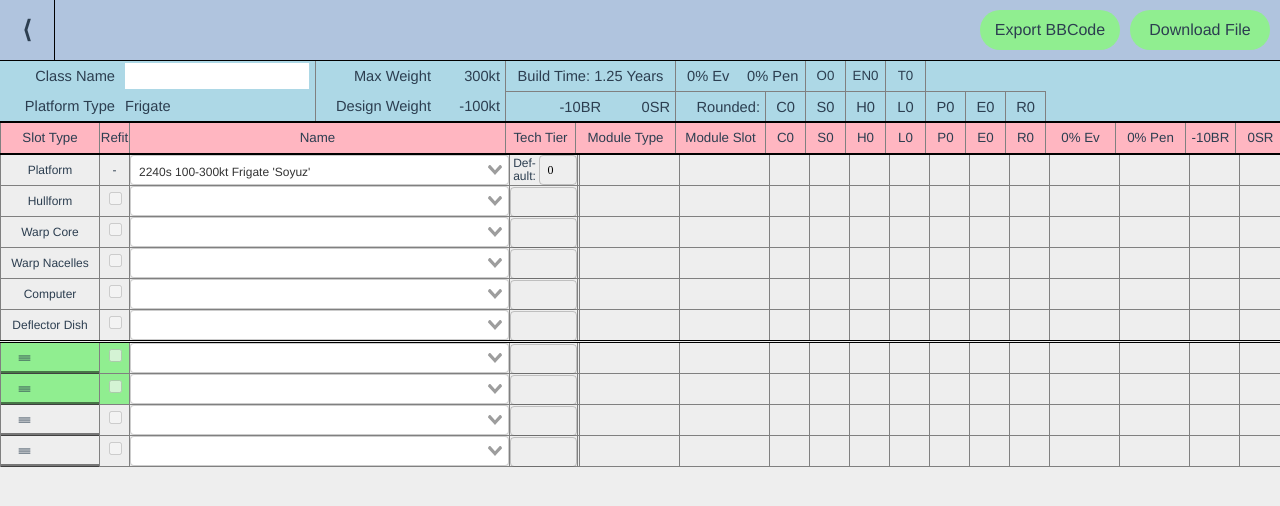
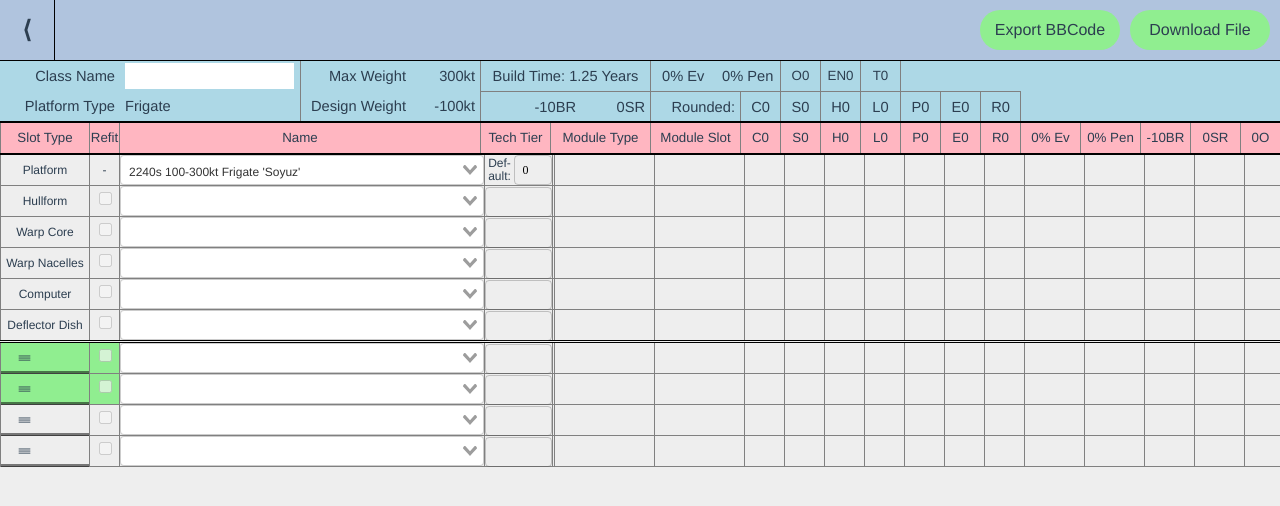
Before and after one commit to OnAGravitasHunt/ship-designer-new, a Vue app: page /create in a window 1280 px wide. Shown: the top 506 px of the page. Built offline with nearby package versions, Linux system fonts and the light colour scheme.

Commit message:
redid column widths to fit summary on 1024px screens

```diff
--- a/src/components/design/DesignSummary.vue
+++ b/src/components/design/DesignSummary.vue
@@ -87,7 +87,7 @@ export default {
     },
     gridStyle () {
       return {
-        gridTemplateColumns: `120px ${this.col2Width - 179}px 120px 70px 100px 70px 90px repeat(7,40px)`
+        gridTemplateColumns: `120px ${this.col2Width - 179}px 110px 70px 100px 70px 90px repeat(7,40px)`
       }
     }
   },
--- a/src/components/design/table/DesignTable.vue
+++ b/src/components/design/table/DesignTable.vue
@@ -92,7 +92,7 @@ export default {
   padding-bottom: 380px;
   overflow-x: hidden;
   width: 100vw;
-  min-width: 1410px;
+  min-width: 1365px;
 }
 .design-table-body::-webkit-scrollbar {
   background-color: transparent;
--- a/src/components/design/table/DesignTableHeader.vue
+++ b/src/components/design/table/DesignTableHeader.vue
@@ -71,7 +71,7 @@ export default {
   display: grid;
   grid-template-rows: 30px;
   width: 100vw;
-  min-width: 1410px;
+  min-width: 1365px;
   border-bottom: 2px solid black;
   border-top: 2px solid black;
 }
--- a/src/components/design/table/DesignTableRow.vue
+++ b/src/components/design/table/DesignTableRow.vue
@@ -4,6 +4,7 @@
     :class="{ divider, 'user-divider': userDivider }"
     :style="[gridColumns, zIndex]"
   >
+    <!-- Column 1: Slot type/rearrage -->
     <div class="design-row-cell" :class="{ required }">
       <template v-if="isInfra">
         {{slotType}}
@@ -14,9 +15,11 @@
         <div class="cell-footer" @click="userDivider = !userDivider"></div>
       </template>
     </div>
+    <!-- Column 2: Refit checkbox -->
     <div class="design-row-cell" :class="{ required }">
       <input type="checkbox" v-model="isRefit" :disabled="refitDisabled">
     </div>
+    <!-- Column 3: Module Name -->
     <div
       class="design-row-cell"
       :class="{ 'is-refit': isRefit }"
@@ -33,6 +36,7 @@
         </template>
       </v-select>
     </div>
+    <!-- Column 4: Tech Tier -->
     <div class="design-row-cell double-right" :class="{ 'is-refit': isRefit }">
       <input
         class="tech-tier-input"
@@ -41,6 +45,7 @@
         v-model="techTier"
       />
     </div>
+    <!-- Column 5,6: Module Type, Slot -->
     <div class="design-row-cell">{{component.type}}</div>
     <div class="design-row-cell">{{component.slot}}</div>
     <component v-for="col of columns" :key="col.key" :is="col.tableComp" :value="stats[col.key]"/>
@@ -178,7 +183,7 @@ export default {
       }
     },
     selectedDivWidth () {
-      return this.$store.state.ui.designTable.col2Width - 75
+      return this.$store.state.ui.designTable.col2Width - 70
     },
     selectedDiv () {
       return { maxWidth: `${this.selectedDivWidth}px` }
@@ -260,6 +265,7 @@ export default {
 .selected-option-wrapper {
   white-space: nowrap;
   overflow-x: hidden;
+  vertical-align: top;
 }
 .is-refit {
   font-weight: bold;
--- a/src/store/ui.js
+++ b/src/store/ui.js
@@ -2,7 +2,7 @@ export default {
   state: {
     designTable: {
       columns: [
-        { key: 'slotType', title: 'Slot Type', width: '100px', headingComp: 'HeaderCell', tableComp: 'SlotTypeCell' },
+        { key: 'slotType', title: 'Slot Type', width: '90px', headingComp: 'HeaderCell', tableComp: 'SlotTypeCell' },
         { key: 'refit', title: 'Refit', width: '30px', headingComp: 'HeaderCell', tableComp: 'RefitTableCell' },
         { key: 'name', title: 'Name', width: 'minmax(350px, 1fr)', headingComp: 'HeaderCell', tableComp: 'NameTableCell' },
         { key: 'techTier', title: 'Tech Tier', width: '70px', headingComp: 'HeaderCell', tableComp: 'TableCell' },
@@ -15,8 +15,8 @@ export default {
         { key: 'p', title: 'P', width: '40px', headingComp: 'StatHeaderCell', tableComp: 'TableCell' },
         { key: 'e', title: 'E', width: '40px', headingComp: 'StatHeaderCell', tableComp: 'TableCell' },
         { key: 'r', title: 'R', width: '40px', headingComp: 'StatHeaderCell', tableComp: 'TableCell' },
-        { key: 'ev', title: 'Ev', width: '70px', headingComp: 'PercentHeaderCell', tableComp: 'PercentTableCell' },
-        { key: 'pen', title: 'Pen', width: '70px', headingComp: 'PercentHeaderCell', tableComp: 'PercentTableCell' },
+        { key: 'ev', title: 'Ev', width: '60px', headingComp: 'PercentHeaderCell', tableComp: 'PercentTableCell' },
+        { key: 'pen', title: 'Pen', width: '60px', headingComp: 'PercentHeaderCell', tableComp: 'PercentTableCell' },
         { key: 'br', title: 'BR', width: '50px', headingComp: 'CostHeaderCell', tableComp: 'TableCell' },
         { key: 'sr', title: 'SR', width: '50px', headingComp: 'CostHeaderCell', tableComp: 'TableCell' },
         { key: 'o', title: 'O', width: '40px', headingComp: 'CostHeaderCell', tableComp: 'TableCell' },
```
